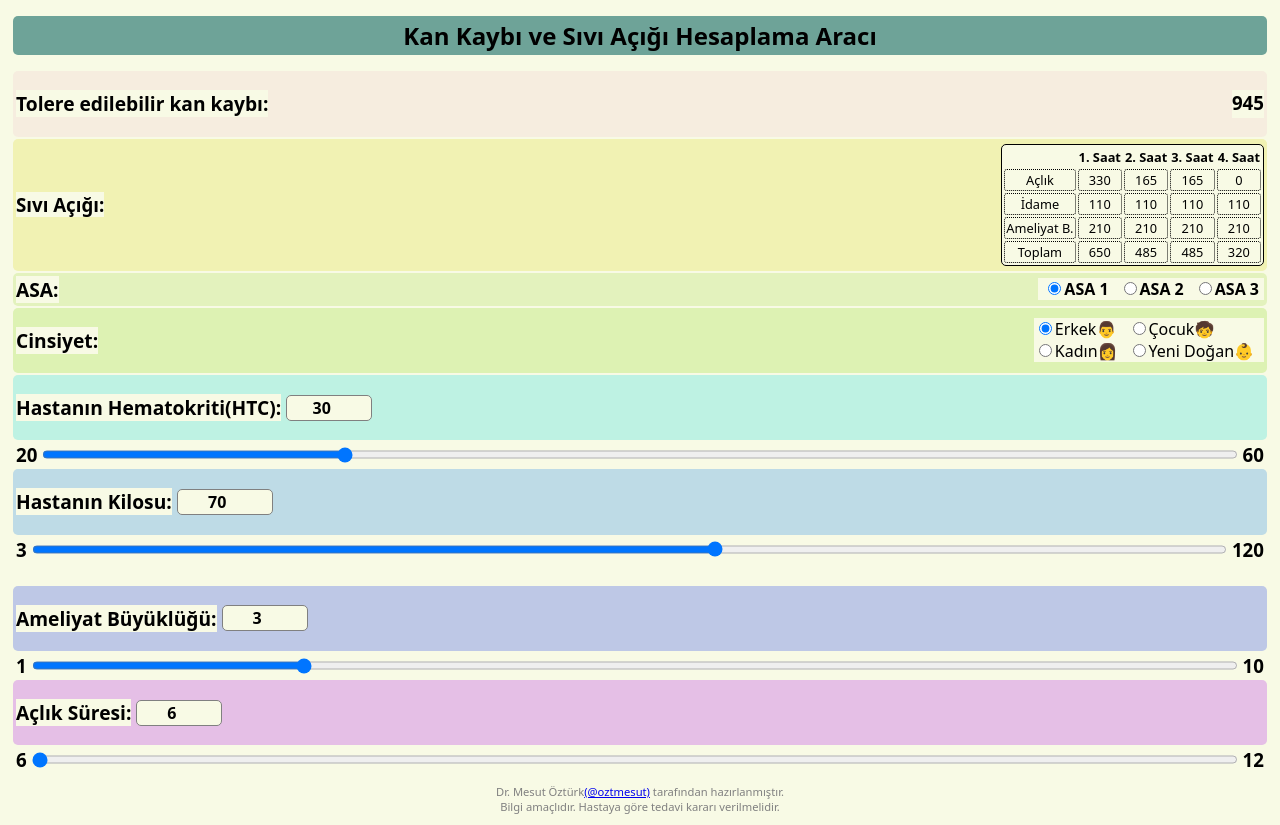
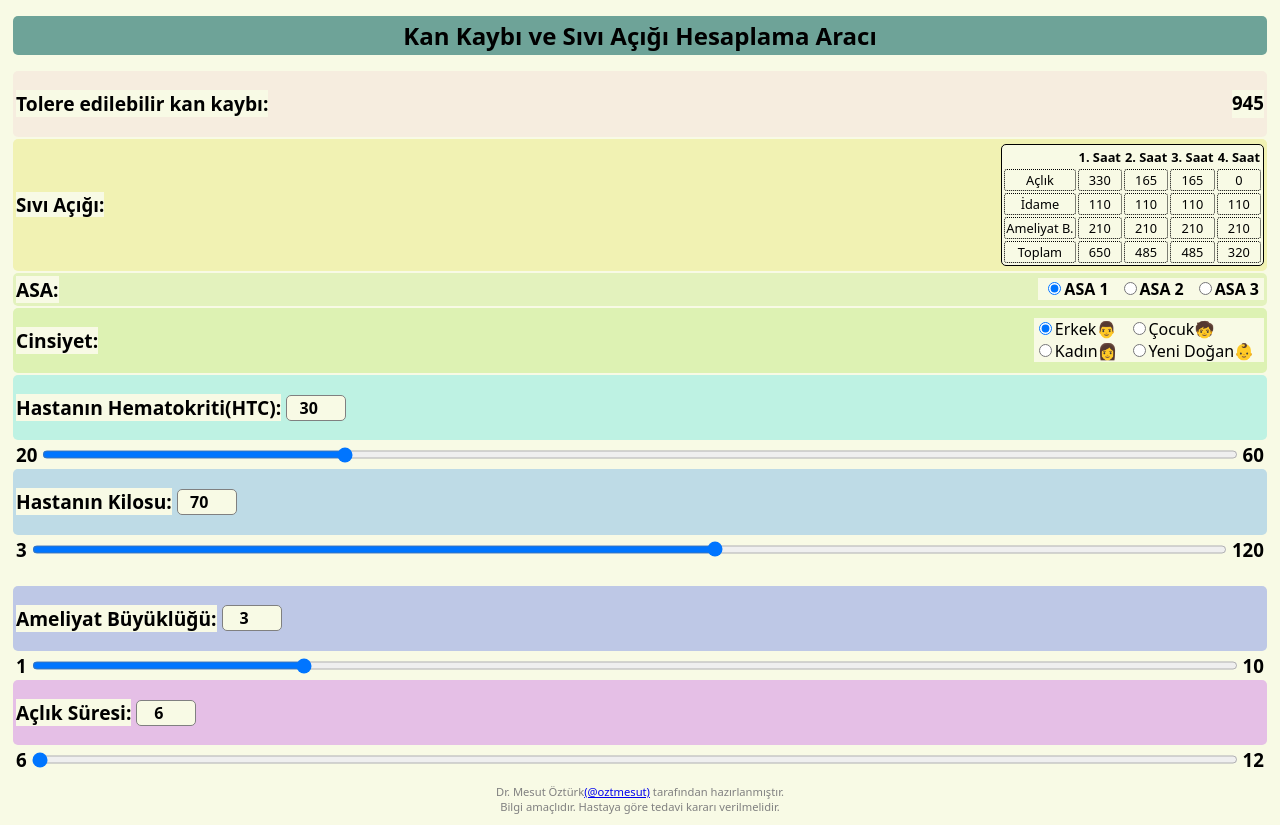
Before and after one commit to drmst/Blood-loose-and-fluid-deficit-calculator, a React (Vite) app: page / in a window 1280 px wide. Built offline with nearby package versions, Linux system fonts and the light colour scheme.

Commit message:
number input max-width değeri eklendi

```diff
--- a/src/App.css
+++ b/src/App.css
@@ -157,6 +157,7 @@ td {
 .htc-header input[type="number"] {
     font-size: 1rem;
     font-weight: 600;
+    max-width: 60px;
     border: 1px gray solid;
     text-align: center;
     border-radius: 5px;
@@ -183,6 +184,7 @@ td {
 .weight-header input[type="number"] {
     font-size: 1rem;
     font-weight: 600;
+    max-width: 60px;
     border: 1px gray solid;
     text-align: center;
     border-radius: 5px;
@@ -218,6 +220,7 @@ td {
 .operation-scale-header input[type="number"] {
     font-size: 1rem;
     font-weight: 600;
+    max-width: 60px;
     border: 1px gray solid;
     text-align: center;
     border-radius: 5px;
@@ -253,6 +256,7 @@ td {
 .fasting-header input[type="number"] {
     font-size: 1rem;
     font-weight: 600;
+    max-width: 60px;
     border: 1px rgb(128, 128, 128) solid;
     text-align: center;
     border-radius: 5px;
```
